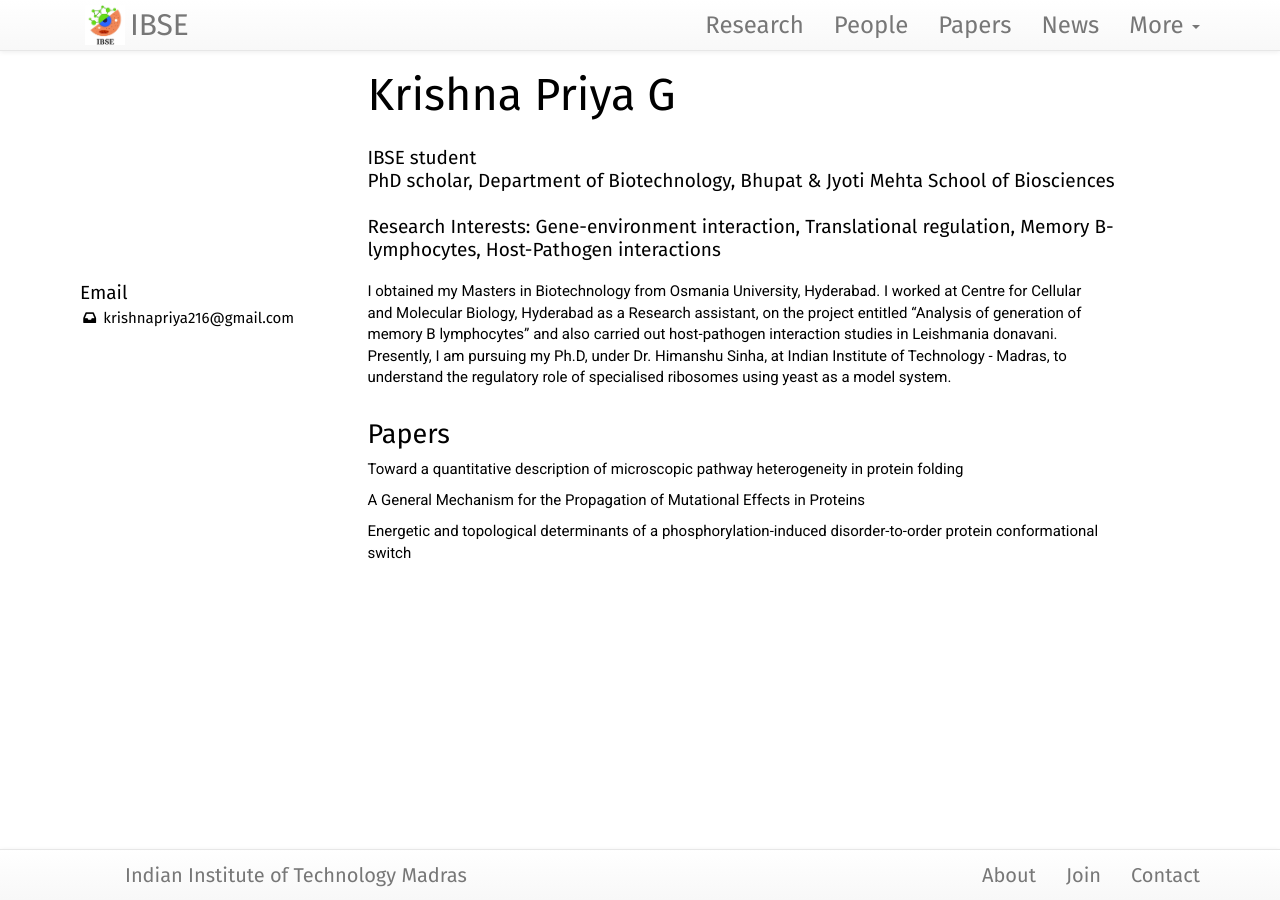
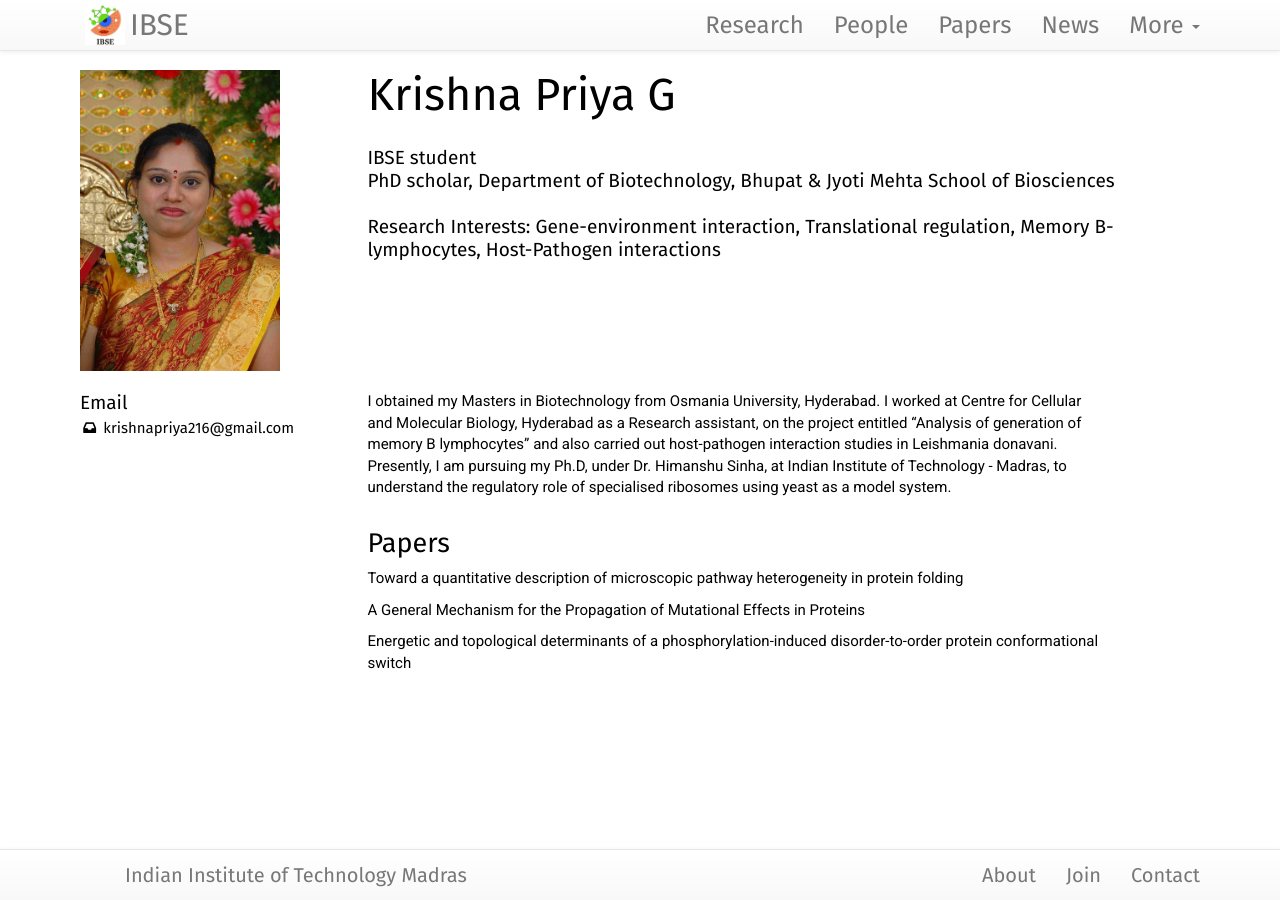
Before and after one commit to philge/ibse-iitm.github.io, a Jekyll site: the page built from team/_posts/2017-09-04-Krishna-Priya-G.md, in a window 1280 px wide. Built offline with Jekyll 4.4.1, drawn with Linux system fonts in a browser that asks for light colours; nearby versions of some CDN libraries.

Commit message:
Update 2017-09-04-Krishna-Priya-G.md

```diff
--- a/team/_posts/2017-09-04-Krishna-Priya-G.md
+++ b/team/_posts/2017-09-04-Krishna-Priya-G.md
@@ -7,7 +7,7 @@ nickname: Krishna
 handle: krishnapriya
 email: krishnapriya216@gmail.com
 interests: Gene-environment interaction, Translational regulation, Memory B-lymphocytes, Host-Pathogen interactions
-image:
+image: /assets/images/people/Krishna_Priya.jpg
 github:
 twitter:
 alum: false
```
